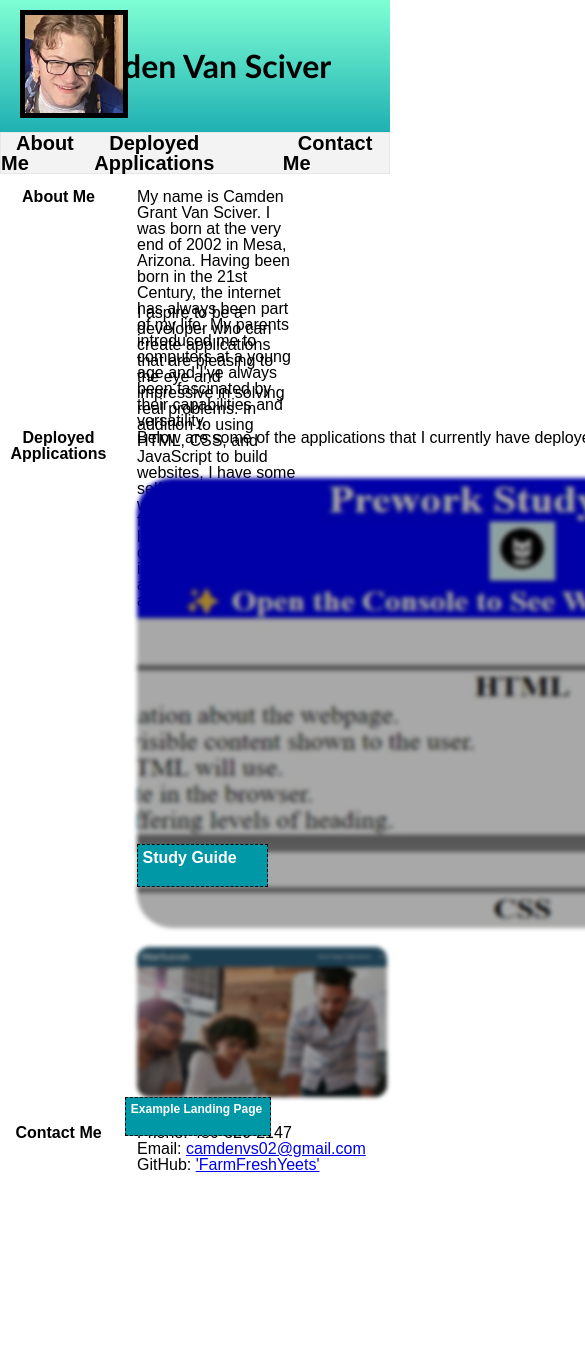
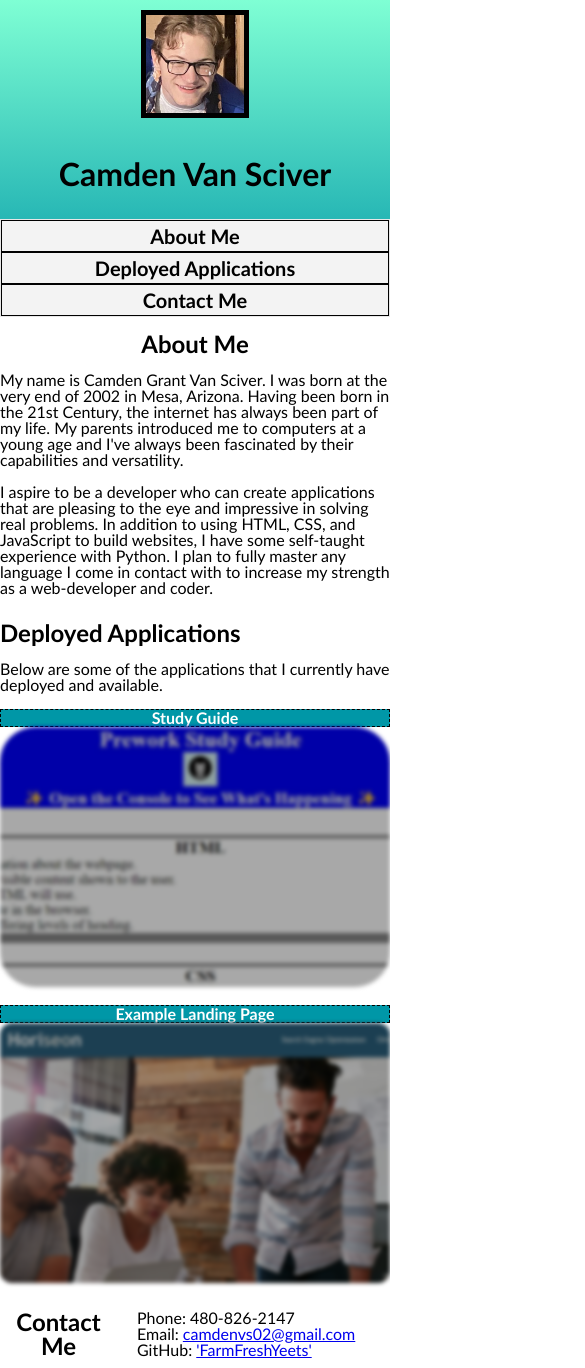
Before and after one commit to FarmFreshYeets/challenge-2-portfolio, a plain HTML site: page index.html in a window 390 px wide. Shown: the top 1368 px of the page, 585 px wide, since content can reach past the window. Before the commit the page ends 1173 px from the top, so only its background shows below. Drawn offline with Linux system fonts and the light colour scheme.

Commit message:
added responsive layout to webpage

```diff
--- a/assets/style.css
+++ b/assets/style.css
@@ -1,26 +1,37 @@
 :root {
 --teal: #0097a7;
+}
+
+* {
+    font-family:'Trebuchet MS', 'Lucida Sans Unicode', 'Lucida Grande', 'Lucida Sans', Arial, sans-serif;
+}
+
+h2 {
+    font-size: 24px;
 }
 
 header {
     background: linear-gradient(aquamarine, var(--teal));
 }
 
-header h1 {
+#topper {
+    display: flex;
+    justify-content: center;
+}
+
+#topper h1 {
     padding-top: 50px;
     padding-bottom: 50px;
     font-size: 32px;
-    font-family:'Trebuchet MS', 'Lucida Sans Unicode', 'Lucida Grande', 'Lucida Sans', Arial, sans-serif;
+    margin-left: 100px;
+    margin-right: 100px;
 }
 
 header img {
     border: 5px solid black;
-    /* Sets the position of the profile picture outside of the flow */
-    position: absolute;
-    top: 10px;
-    left: 5%;
-    width: 108px;
-    height: 108px;
+    margin: 10px;
+    max-width: 108px;
+    max-height: 108px;
 }
 
 nav ul {
@@ -41,7 +52,7 @@ nav li a {
     font-weight: bold;
 }
 
-/* When an one of the links in the nav bar is hovered over, the color changes */
+/* When one of the links in the nav bar is hovered over, the color changes */
 nav li a:hover {
     background-color: var(--teal);
     color: #e7e7e7;
@@ -82,15 +93,22 @@ article a {
 #deployed-applications {
     padding-top: 25px;
     display: grid;
-    /* 1 column is 30% of the width, the second is 70% */
-    grid-template-columns: 30% 1fr;
-    grid-template-rows: 50 repeat(2, 100px);
+    /* 1 column is 30% of the width, three evenly take up the rest of the width */
+    grid-template-columns: 30% repeat(3, 1fr);
+    grid-template-rows: 20px 33vw 15vw;
     gap: 1em 20px;
+}
+
+#deployed-applications p {
+    grid-column-start: 2;
+    grid-column-end: 5;
+    grid-row-start: 1;
+    grid-row-end: 2;
 }
 
 #card1 {
     grid-column-start: 2;
-    grid-column-end: 3;
+    grid-column-end: 5;
     grid-row-start: 2;
     grid-row-end: 3;
 }
@@ -99,8 +117,8 @@ article a {
     /* blurs and darkens the image when not hovered over */
     filter: brightness(66%) blur(2px);
     border-radius: 35px;
-    width: 750px;
-    height: 450px;
+    max-width: 70%;
+    background-size: cover;
 }
 
 #card1 img:hover {
@@ -114,7 +132,7 @@ article a {
     color: white;
     padding: 5px 30px 20px 5px;
     border: 1px dashed black;
-    top: 100%;
+    bottom: -5px;
     left: 35%;
 }
 
@@ -129,8 +147,8 @@ article a {
     /* blurs and darkens the image when not hovered over */
     filter: brightness(66%) blur(2px);
     border-radius: 12px;
-    width: 250px;
-    height: 150px;
+    max-width: 80%;
+    background-size: cover;
 }
 
 .cards img:hover {
@@ -145,8 +163,18 @@ article a {
     color: white;
     padding: 5px 8px 20px 5px;
     border: 1px dashed black;
-    top: 130%;
-    left: 32%;
+    bottom: -280px;
+}
+
+/* This is basically just a duplicate that I can hide once the screen gets too small */
+.cards h5 {
+    position: absolute;
+    font-size: 12px;
+    background-color: var(--teal);
+    color: white;
+    padding: 5px 8px 20px 5px;
+    border: 1px dashed black;
+    bottom: -280px;
 }
 
 footer {
@@ -154,4 +182,89 @@ footer {
     display: grid;
     grid-template-columns: 30% 1fr;
     gap: 1em 20px;
+    padding-bottom: 10px;
 }
+
+/* Shift the title of the card up when below 1090px */
+@media screen and (max-width: 1090px) {
+    .cards h4 {
+        position: absolute;
+        bottom: -200px;
+        font-size: 70%;
+    }
+}
+
+@media screen and (max-width: 925px) {
+    /* Hides the extra title from the first card so it can be displayed differently. */
+    /* This is such an ugly workaround, FIX LATER */
+    .hide2 {
+        display: none;
+    }
+    .cards h4 {
+        position: static;
+        display: inline;
+        font-size: 12px;
+        background-color: var(--teal);
+        padding: 0%;
+        color: white;
+        border: 1px dashed black;
+    }
+}
+
+@media screen and (max-width: 870px) {
+    /* Changes the header to wrap when screen is below 870px */
+    #topper {
+        flex-wrap: wrap;
+    }
+    #topper h1 {
+        padding: 10px;
+        margin: 5%;
+    }
+    /* Column nav bar */
+    nav ul {
+        display: flex;
+        flex-direction: column;
+        text-align: center;
+    }
+    nav ul li {
+        border: 1px solid black;
+        padding: 5px;
+    }
+    #about-me {
+        display: flex;
+        flex-direction: column;
+    }
+}
+
+@media screen and (max-width: 500px) {
+    /* More ugly workaround, FIX LATER */
+    .hide1 {
+        display: none;
+    }
+    #deployed-applications {
+        display: flex;
+        flex-wrap: wrap;
+    }
+    #card1 h3 {
+        position: static;
+        padding: 0%;
+        text-align: center;
+    }
+    #card1 img {
+        max-width: 100%;
+    }
+    .cards h4 {
+        font-size: 100%;
+        display: block;
+        text-align: center;
+    }
+    .cards img {
+        max-width: 100%;
+    }
+}
+
+@media screen and (max-width: 280px) {
+    * {
+        font-size: 12px;
+    }
+}
--- a/index.html
+++ b/index.html
@@ -12,8 +12,10 @@
 
 <body>
     <header>
-        <img src="./assets/images/hawaiiantruckday.jpg" alt="A picture of me.">
-        <h1 class="center">Camden Van Sciver</h1>
+        <div id="topper">
+            <img src="./assets/images/hawaiiantruckday.jpg" alt="A picture of me.">
+            <h1>Camden Van Sciver</h1>
+        </div>
         <nav>
             <ul>
                 <li>
@@ -48,14 +50,16 @@
             <p>Below are some of the applications that I currently have deployed and available.</p>
             <section id="card1">
                 <a href="https://farmfreshyeets.github.io/prework-study-guide/">
+                    <h3>Study Guide</h3>
                     <img src="./assets/images/Screenshot (26).jpg" alt="Screenshot of study guide webpage.">
-                <h3>Study Guide</h3>
+                    <h3 class="hide1">Study Guide</h3>
                 </a>
             </section>
             <a class="cards" href="https://farmfreshyeets.github.io/full-stack-challenge-1/">
                 <section>
+                    <h4>Example Landing Page</h4>
                     <img src="./assets/images/Screenshot (27).jpg" alt="Screenshot of Horiseon landing page.">
-                    <h4>Example Landing Page</h4>
+                    <h5 class="hide2">Example Landing Page</h4>
                 </section>
             </a>
         </article>
```
